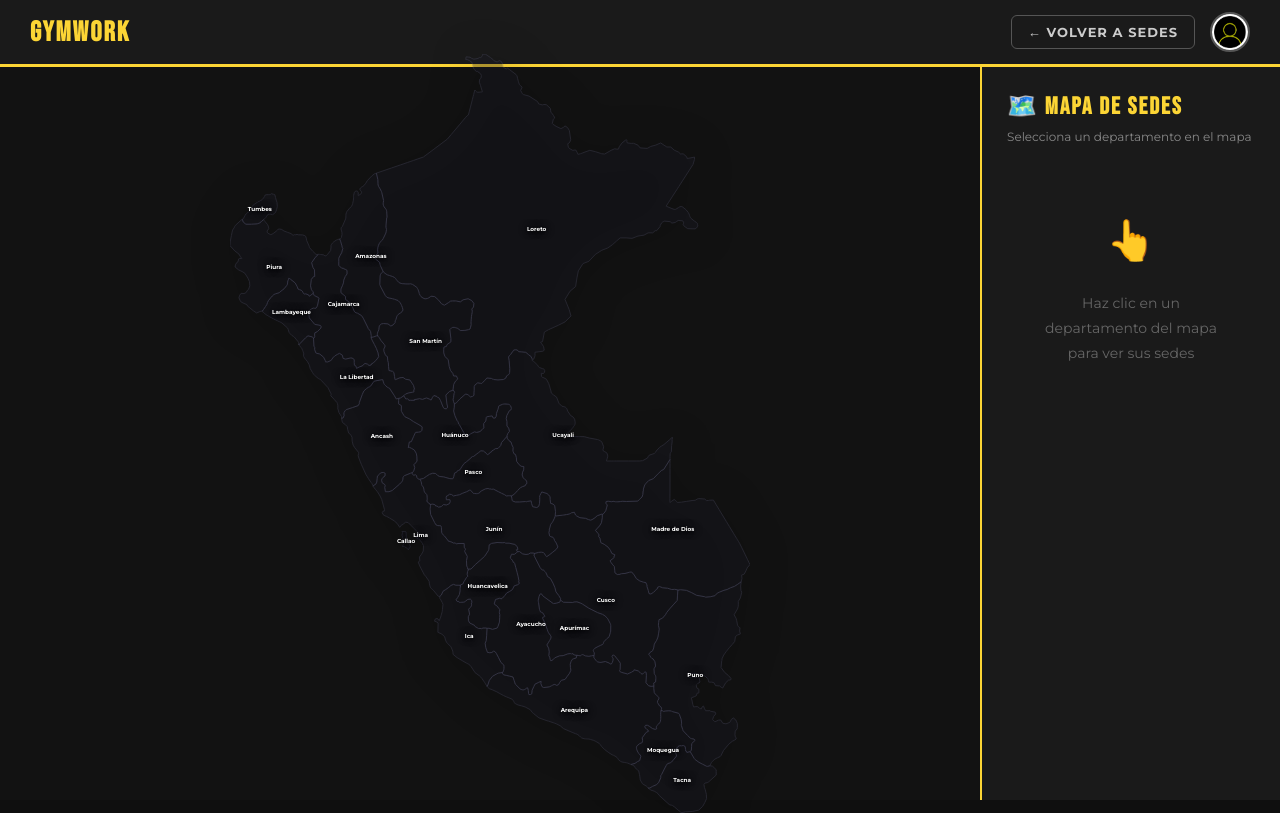
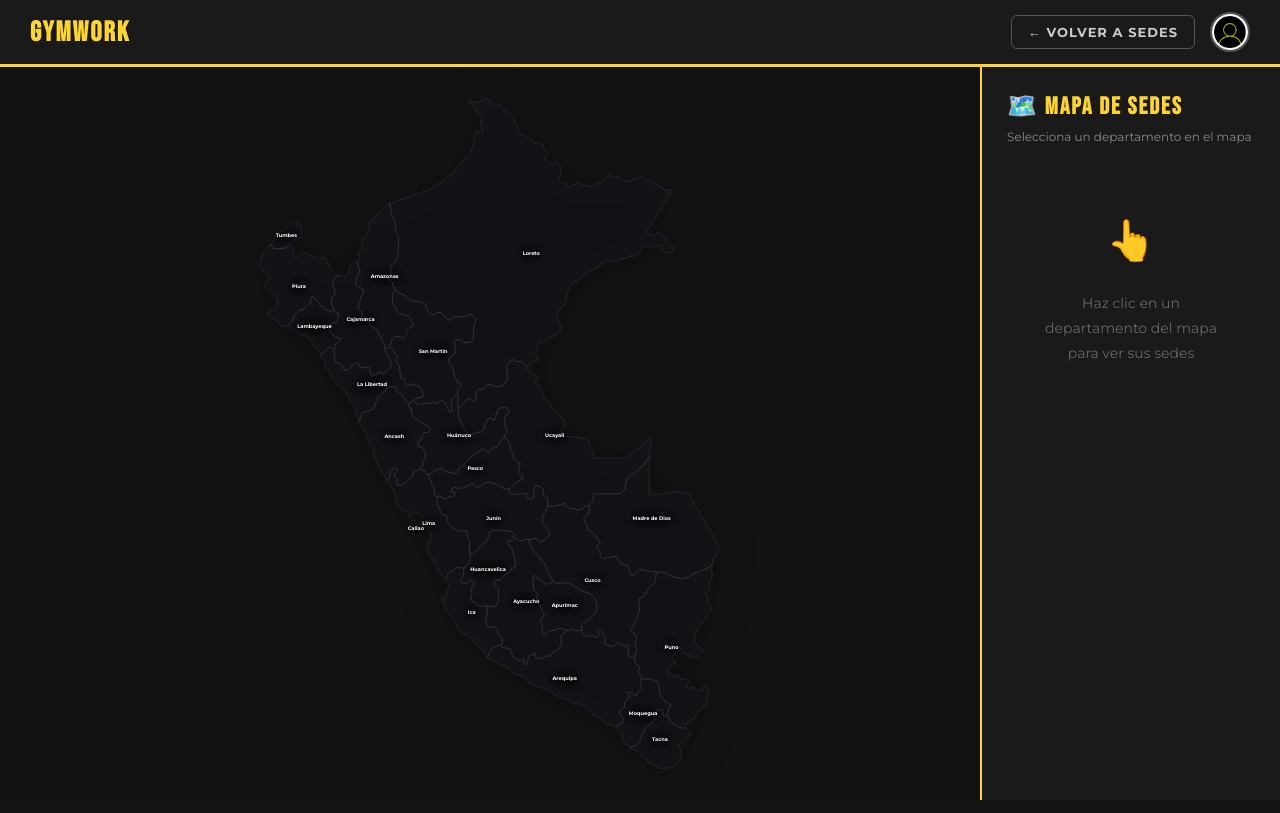
Before and after one commit to Fernan0018/Proyecto_GymWork-POO-2026, a Java web app: page /sedes/mapa in a window 1280 px wide. Run offline with Spring Boot 4, a stand-in JSP engine, Linux system fonts and the light colour scheme; data that the repository does not hold is empty.

Commit message:
fix: ajusta max-width del mapa SVG a 460px

```diff
--- a/backend/src/main/webapp/WEB-INF/views/mapa.jsp
+++ b/backend/src/main/webapp/WEB-INF/views/mapa.jsp
@@ -74,7 +74,7 @@
         }
         #mapaSVG {
             width:100%;
-            max-width:520px;
+            max-width:460px;
             height:auto;
             filter:drop-shadow(0 4px 20px rgba(0,0,0,.5));
         }
```
